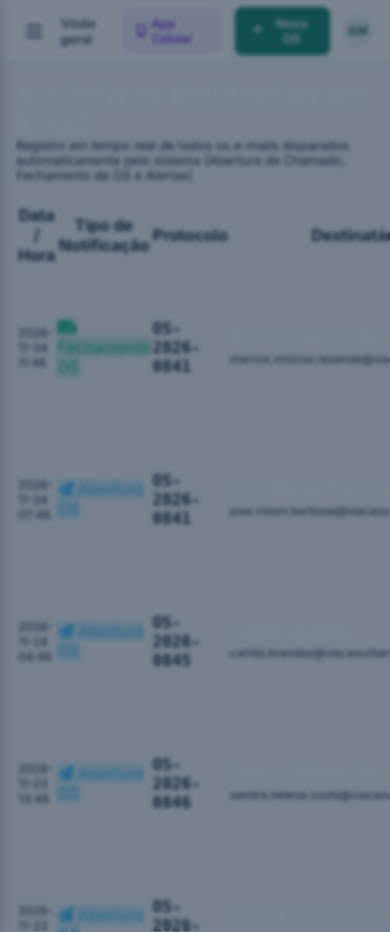
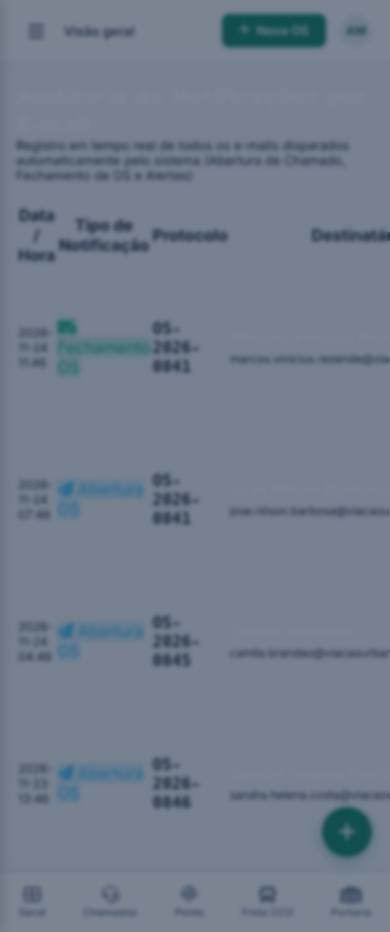
Before and after one commit to Sracm/crm-transporte-urbano, a Flask app: page /emails in a window 390 px wide. Run offline with Flask 3, Linux system fonts and the light colour scheme; data comes from the database, SQL or seed files in the repository.

Commit message:
Unifica layout responsivo desktop e mobile em link unico

```diff
--- a/app.py
+++ b/app.py
@@ -23,27 +23,14 @@ def get_db():
 def manifest():
     return send_from_directory("static", "manifest.json")
 
+@app.route("/service-worker.js")
+def service_worker():
+    return send_from_directory("static", "service-worker.js")
+
 @app.route("/mobile")
 @app.route("/app")
 def mobile_view():
-    conn = get_db()
-    cursor = conn.cursor()
-    cursor.execute("SELECT COUNT(*) FROM chamados WHERE status != 'Concluído'")
-    chamados_abertos = cursor.fetchone()[0]
-    cursor.execute("SELECT COUNT(*) FROM chamados WHERE prioridade = 'Crítica' AND status != 'Concluído'")
-    chamados_criticos = cursor.fetchone()[0]
-    cursor.execute("SELECT SUM(custo_hora_extra) FROM ponto_eletronico WHERE strftime('%Y-%m', data_ponto) = strftime('%Y-%m', 'now')")
-    total_horas_extras = cursor.fetchone()[0] or 0.0
-    cursor.execute("SELECT * FROM chamados ORDER BY data_abertura DESC LIMIT 15")
-    chamados_recentes = cursor.fetchall()
-    conn.close()
-    return render_template(
-        "app_mobile.html",
-        chamados_abertos=chamados_abertos,
-        chamados_criticos=chamados_criticos,
-        total_horas_extras=total_horas_extras,
-        chamados_recentes=chamados_recentes
-    )
+    return redirect(url_for("dashboard"))
 
 def send_simulated_email(tipo_evento, protocolo_ref, dest_nome, dest_email, assunto, corpo_html):
     """Registra disparo de e-mail no banco de dados e simula envio automático"""
--- a/static/css/central_operacoes.css
+++ b/static/css/central_operacoes.css
@@ -1152,3 +1152,82 @@ a {
     display: none;
   }
 }
+
+
+/* ==========================================================================
+   TOUCH BOTTOM NAVIGATION & FLOATING ACTION BUTTON (APARECE SÓ NO CELULAR)
+   ========================================================================== */
+.bottom-nav {
+  display: none;
+}
+
+.fab {
+  display: none;
+}
+
+@media (max-width: 900px) {
+  body {
+    padding-bottom: 70px;
+  }
+
+  .bottom-nav {
+    display: flex !important;
+    position: fixed;
+    bottom: 0;
+    left: 0;
+    right: 0;
+    height: 60px;
+    background: #ffffff;
+    border-top: 1px solid var(--border);
+    justify-content: space-around;
+    align-items: center;
+    z-index: 100;
+    box-shadow: 0 -2px 10px rgba(0,0,0,0.05);
+  }
+
+  .nav-btn {
+    display: flex;
+    flex-direction: column;
+    align-items: center;
+    gap: 3px;
+    color: #64748b;
+    font-size: 10.5px;
+    font-weight: 600;
+    border: none;
+    background: none;
+    cursor: pointer;
+    padding: 6px 12px;
+    text-decoration: none;
+  }
+
+  .nav-btn.active {
+    color: var(--primary);
+  }
+
+  .nav-btn i {
+    font-size: 17px;
+  }
+
+  .fab {
+    display: grid !important;
+    place-items: center;
+    position: fixed;
+    bottom: 75px;
+    right: 18px;
+    width: 50px;
+    height: 50px;
+    border-radius: 50%;
+    background: var(--primary);
+    color: #ffffff;
+    font-size: 20px;
+    box-shadow: 0 4px 14px rgba(20, 134, 110, 0.4);
+    border: none;
+    z-index: 95;
+    cursor: pointer;
+    transition: transform 0.15s ease;
+  }
+
+  .fab:active {
+    transform: scale(0.92);
+  }
+}
--- a/templates/base.html
+++ b/templates/base.html
@@ -2,12 +2,14 @@
 <html lang="pt-BR">
 <head>
   <meta charset="UTF-8">
-  <meta name="viewport" content="width=device-width, initial-scale=1.0">
+  <meta name="viewport" content="width=device-width, initial-scale=1.0, maximum-scale=1.0, user-scalable=no">
   <title>{% block title %}Central de Operações{% endblock %} | CCO & CRM Transporte Urbano</title>
 
-  <!-- PWA & Favicon -->
+  <!-- PWA & Mobile Web App -->
   <link rel="manifest" href="{{ url_for('static', filename='manifest.json') }}">
   <meta name="theme-color" content="#101d30">
+  <meta name="apple-mobile-web-app-capable" content="yes">
+  <meta name="apple-mobile-web-app-status-bar-style" content="black-translucent">
   <link rel="apple-touch-icon" href="{{ url_for('static', filename='icons/icon-192.png') }}">
 
   <!-- Google Fonts: Inter & Montserrat -->
@@ -55,36 +57,36 @@
     <!-- SEÇÃO OPERAÇÃO -->
     <p class="nav-section">OPERAÇÃO</p>
     <nav aria-label="Navegação principal">
-      <a href="{{ url_for('dashboard') }}" class="nav-item {% if request.path == '/' %}active{% endif %}">
+      <a href="{{ url_for('dashboard') }}" class="nav-item {% if request.path == '/' %}active{% endif %}" onclick="closeSidebarOnMobile()">
         <i class="fa-solid fa-table-cells-large"></i>
         <span>Visão geral</span>
       </a>
-      <a href="{{ url_for('chamados_view') }}" class="nav-item {% if '/chamados' in request.path %}active{% endif %}">
+      <a href="{{ url_for('chamados_view') }}" class="nav-item {% if '/chamados' in request.path %}active{% endif %}" onclick="closeSidebarOnMobile()">
         <i class="fa-solid fa-headset"></i>
         <span>Chamados & OS</span>
         <span class="nav-count">{{ chamados_abertos|default(9) }}</span>
       </a>
-      <a href="{{ url_for('ponto_view') }}" class="nav-item {% if '/ponto' in request.path %}active{% endif %}">
+      <a href="{{ url_for('ponto_view') }}" class="nav-item {% if '/ponto' in request.path %}active{% endif %}" onclick="closeSidebarOnMobile()">
         <i class="fa-solid fa-fingerprint"></i>
         <span>Ponto Eletrônico</span>
       </a>
-      <a href="http://10.11.1.100:5600" target="_blank" class="nav-item">
+      <a href="http://10.11.1.100:5600" target="_blank" class="nav-item" onclick="closeSidebarOnMobile()">
         <i class="fa-solid fa-tower-broadcast"></i>
         <span>Frota CCO (5600)</span>
       </a>
-      <a href="{{ url_for('portaria_view') }}" class="nav-item {% if '/portaria' in request.path %}active{% endif %}">
+      <a href="{{ url_for('portaria_view') }}" class="nav-item {% if '/portaria' in request.path %}active{% endif %}" onclick="closeSidebarOnMobile()">
         <i class="fa-solid fa-bus"></i>
         <span>Portaria & Garagem</span>
       </a>
-      <a href="{{ url_for('financeiro_view') }}" class="nav-item {% if '/financeiro' in request.path %}active{% endif %}">
+      <a href="{{ url_for('financeiro_view') }}" class="nav-item {% if '/financeiro' in request.path %}active{% endif %}" onclick="closeSidebarOnMobile()">
         <i class="fa-solid fa-wallet"></i>
         <span>Financeiro Integrado</span>
       </a>
-      <a href="{{ url_for('colaboradores_view') }}" class="nav-item {% if '/colaboradores' in request.path %}active{% endif %}">
+      <a href="{{ url_for('colaboradores_view') }}" class="nav-item {% if '/colaboradores' in request.path %}active{% endif %}" onclick="closeSidebarOnMobile()">
         <i class="fa-solid fa-users"></i>
         <span>Colaboradores (60)</span>
       </a>
-      <a href="{{ url_for('emails_view') }}" class="nav-item {% if '/emails' in request.path %}active{% endif %}">
+      <a href="{{ url_for('emails_view') }}" class="nav-item {% if '/emails' in request.path %}active{% endif %}" onclick="closeSidebarOnMobile()">
         <i class="fa-solid fa-envelope"></i>
         <span>Histórico E-mails</span>
       </a>
@@ -93,13 +95,13 @@
     <!-- SEÇÃO CONFIGURAÇÃO -->
     <p class="nav-section" style="margin-top: 18px;">CONFIGURAÇÃO</p>
     <nav aria-label="Configurações">
-      <a href="#" class="nav-item" onclick="alert('Regras de SLA e Validação ativas no Servidor.')">
+      <a href="#" class="nav-item" onclick="alert('Regras operacionais e SLA ativos no servidor.')">
         <i class="fa-solid fa-sliders"></i>
         <span>Regras Operacionais</span>
       </a>
-      <a href="{{ url_for('mobile_view') }}" class="nav-item {% if '/mobile' in request.path %}active{% endif %}">
-        <i class="fa-solid fa-mobile-screen-button"></i>
-        <span>Modo App Celular</span>
+      <a href="{{ url_for('dashboard') }}" class="nav-item" onclick="closeSidebarOnMobile()">
+        <i class="fa-solid fa-rotate"></i>
+        <span>Atualizar Dados</span>
       </a>
     </nav>
 
@@ -139,9 +141,6 @@
       </div>
 
       <div class="topbar-actions">
-        <a href="{{ url_for('mobile_view') }}" class="btn-mobile-badge" title="Abrir interface mobile PWA">
-          <i class="fa-solid fa-mobile-screen"></i> App Celular
-        </a>
         <button class="btn-primary" onclick="openModalNovaOS()">
           <i class="fa-solid fa-plus"></i> Nova OS
         </button>
@@ -159,6 +158,35 @@
   </div>
 </div>
 
+<!-- FLOATING ACTION BUTTON (APARECE NO CELULAR) -->
+<button class="fab" onclick="openModalNovaOS()" title="Nova Ordem de Serviço">
+  <i class="fa-solid fa-plus"></i>
+</button>
+
+<!-- BOTTOM NAVIGATION BAR (TOUCH - APARECE NO CELULAR) -->
+<nav class="bottom-nav">
+  <a href="{{ url_for('dashboard') }}" class="nav-btn {% if request.path == '/' %}active{% endif %}">
+    <i class="fa-solid fa-table-cells-large"></i>
+    <span>Geral</span>
+  </a>
+  <a href="{{ url_for('chamados_view') }}" class="nav-btn {% if '/chamados' in request.path %}active{% endif %}">
+    <i class="fa-solid fa-headset"></i>
+    <span>Chamados</span>
+  </a>
+  <a href="{{ url_for('ponto_view') }}" class="nav-btn {% if '/ponto' in request.path %}active{% endif %}">
+    <i class="fa-solid fa-fingerprint"></i>
+    <span>Ponto</span>
+  </a>
+  <a href="http://10.11.1.100:5600" target="_blank" class="nav-btn">
+    <i class="fa-solid fa-bus"></i>
+    <span>Frota CCO</span>
+  </a>
+  <a href="{{ url_for('portaria_view') }}" class="nav-btn {% if '/portaria' in request.path %}active{% endif %}">
+    <i class="fa-solid fa-warehouse"></i>
+    <span>Portaria</span>
+  </a>
+</nav>
+
 <!-- MODAL: ABERTURA DE NOVA ORDEM DE SERVIÇO / CHAMADO -->
 <div class="modal-backdrop" id="modalNovaOS">
   <div class="modal-box">
@@ -168,7 +196,7 @@
     </div>
     <form action="{{ url_for('api_abrir_chamado') }}" method="POST">
       <input type="hidden" name="solicitante_id" value="1">
-      <input type="hidden" name="departamento_origem" value="Gerente Operacional">
+      <input type="hidden" name="departamento_origem" value="Operação">
       <div class="modal-body">
         <div class="form-group">
           <label class="form-label">Título do Chamado / OS</label>
@@ -233,6 +261,15 @@
     scrim.style.display = sidebar.classList.contains('is-open') ? 'block' : 'none';
   }
 
+  function closeSidebarOnMobile() {
+    const sidebar = document.getElementById('sidebar');
+    const scrim = document.getElementById('sidebarScrim');
+    if (window.innerWidth <= 900) {
+      sidebar.classList.remove('is-open');
+      scrim.style.display = 'none';
+    }
+  }
+
   function openModalNovaOS() {
     document.getElementById('modalNovaOS').classList.add('is-open');
   }
```
